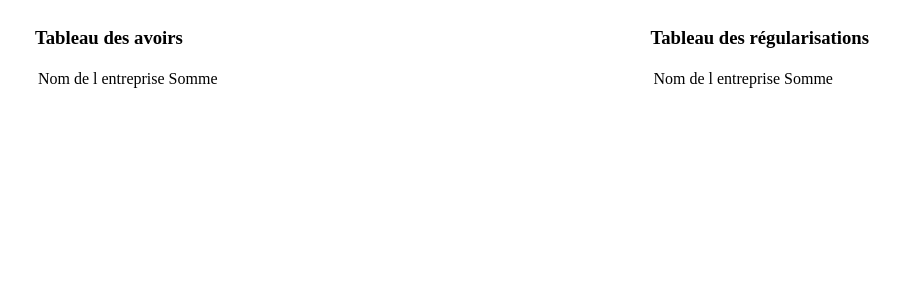
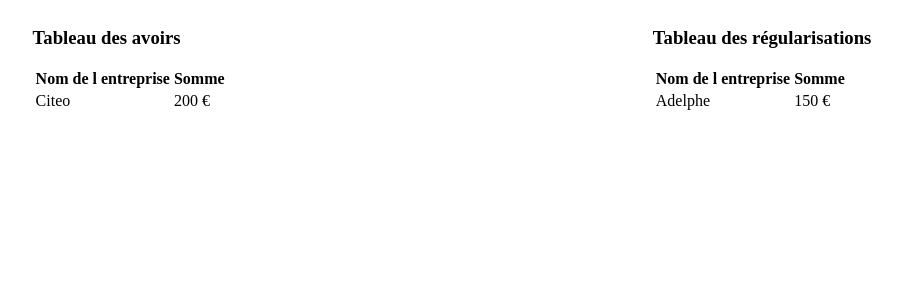
Before and after one commit to G6lick/test-technique-php, a PHP site: page / in a window 1280 px wide. Shown: the top 300 px of the page, without its empty margins (188-1090 px from the left). Run offline with PHP 8.4, Linux system fonts and the light colour scheme.

Commit message:
update table

```diff
--- a/htdocs/index.php
+++ b/htdocs/index.php
@@ -1,13 +1,14 @@
-<?php
-
-?>
 <div style="display: flex; justify-content: space-around;">
     <div>
         <h3>Tableau des avoirs</h3>
         <table>
         <tr>
-        <td>Nom de l entreprise</td>
-        <td>Somme</td>
+        <td><b>Nom de l entreprise</b></td>
+        <td><b>Somme</b></td>
+        </tr>
+        <tr>
+            <td>Citeo</td>
+            <td>200 €</td>
         </tr>
         </table>
     </div>
@@ -16,8 +17,12 @@
         <h3>Tableau des régularisations</h3>
         <table>
         <tr>
-        <td>Nom de l entreprise</td>
-        <td>Somme</td>
+        <td><b>Nom de l entreprise</b></td>
+        <td><b>Somme</b></td>
+        </tr>
+        <tr>
+            <td>Adelphe</td>
+            <td>150 €</td>
         </tr>
         </table>
     </div>
```
